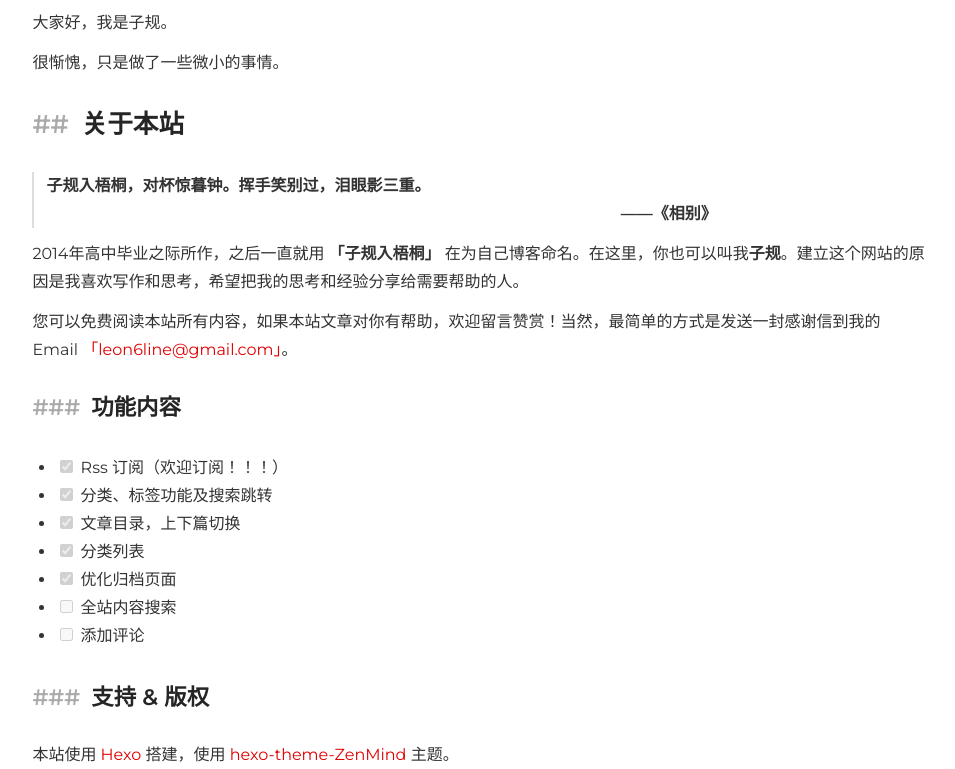
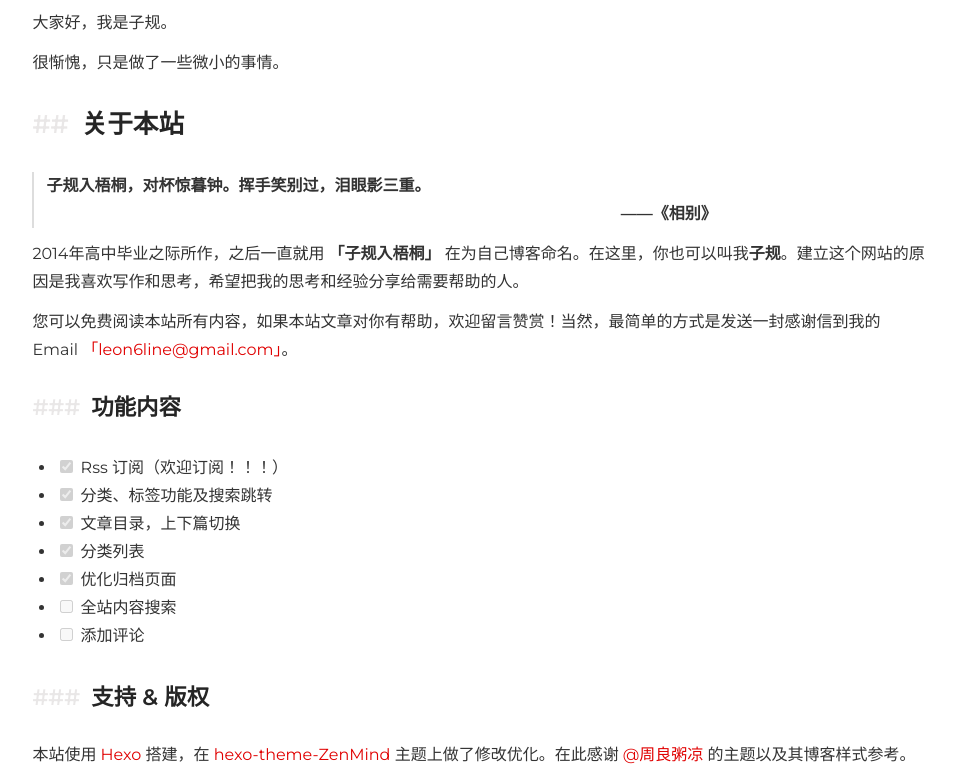
Before and after one commit to z1gui/blog, a plain HTML site: page about/index.html in a window 1280 px wide. Shown: the part 571-1340 px from the top of the page, without its empty margins (160-1115 px from the left). Drawn offline with Linux system fonts and the light colour scheme.

Commit message:
Site updated: 2025-05-09 10:59:20

```diff
--- a/about/index.html
+++ b/about/index.html
@@ -18,8 +18,8 @@
 <meta property="og:description" content="关于我大家好，我是子规。 很惭愧，只是做了一些微小的事情。 关于本站 子规入梧桐，对杯惊暮钟。挥手笑别过，泪眼影三重。">
 <meta property="og:locale" content="zh_CN">
 <meta property="og:image" content="https://www.lazydaily.cn/about/img/icon1.png">
-<meta property="article:published_time" content="2025-05-08T10:31:40.002Z">
-<meta property="article:modified_time" content="2025-05-08T10:31:40.002Z">
+<meta property="article:published_time" content="2025-05-09T02:15:40.859Z">
+<meta property="article:modified_time" content="2025-05-09T02:15:40.859Z">
 <meta property="article:author" content="z1gui">
 <meta name="twitter:card" content="summary">
 <meta name="twitter:image" content="https://www.lazydaily.cn/about/img/icon1.png">
@@ -114,7 +114,7 @@
 <li><input disabled="" type="checkbox"> 全站内容搜索</li>
 <li><input disabled="" type="checkbox"> 添加评论</li>
 </ul>
-<h3 id="支持-版权"><a href="#支持-版权" class="headerlink" title="支持 &amp; 版权"></a>支持 &amp; 版权</h3><p>本站使用 <a target="_blank" rel="noopener" href="https://hexo.io/">Hexo</a> 搭建，使用 <a target="_blank" rel="noopener" href="https://github.com/zhoulianglen/hexo-theme-ZenMind">hexo-theme-ZenMind</a> 主题。</p>
+<h3 id="支持-版权"><a href="#支持-版权" class="headerlink" title="支持 &amp; 版权"></a>支持 &amp; 版权</h3><p>本站使用 <a target="_blank" rel="noopener" href="https://hexo.io/">Hexo</a> 搭建，在 <a target="_blank" rel="noopener" href="https://github.com/zhoulianglen/hexo-theme-ZenMind">hexo-theme-ZenMind</a> 主题上做了修改优化。在此感谢 <a target="_blank" rel="noopener" href="https://github.com/zhoulianglen">@周良粥凉</a> 的主题以及其博客样式参考。</p>
 <p>本站所有文章除了特别声明外，均采用 <a target="_blank" rel="noopener" href="https://creativecommons.org/licenses/by-nc-sa/4.0/">知识共享 署名-非商业性使用-相同方式共享 4.0 国际许可协议 CC BY-NC-SA 4.0</a> 进行授权。转载请在文中明显位置注明出处。</p>
 <h2 id="声明-条款-须知"><a href="#声明-条款-须知" class="headerlink" title="声明 &amp; 条款 &amp; 须知"></a>声明 &amp; 条款 &amp; 须知</h2><h3 id="1、信息免责条款"><a href="#1、信息免责条款" class="headerlink" title="1、信息免责条款"></a><strong>1、信息免责条款</strong></h3><p>本站所载全部内容（包括但不限于文字、图片、多媒体信息及外部链接）均基于善意原则提供参考信息。尽管我致力于确保内容的准确性，但不对信息的完整性、时效性及适用性作任何担保。<strong>使用者应自行判断相关内容可靠性，本站对因使用或无法使用博客信息导致的任何直接或间接损失不承担法律责任</strong>。</p>
 <h3 id="2、内容更新条款"><a href="#2、内容更新条款" class="headerlink" title="2、内容更新条款"></a><strong>2、内容更新条款</strong></h3><p>本站保留在不预先通知的情况下对博客内容进行修改、删除或更新的权利。建议您定期访问以获取最新资讯，所有变更自发布之日起自动生效，不另行追溯通知。</p>
--- a/css/markdown.css
+++ b/css/markdown.css
@@ -26,7 +26,7 @@
 .post-md h5::before,
 .post-md h6::before {
     content: "#";
-    color: var(--font-color-3);
+    color: #e9e7e7;
     margin-right: 0.5em;
     transition: color 0.3s;
     cursor: pointer;
```
